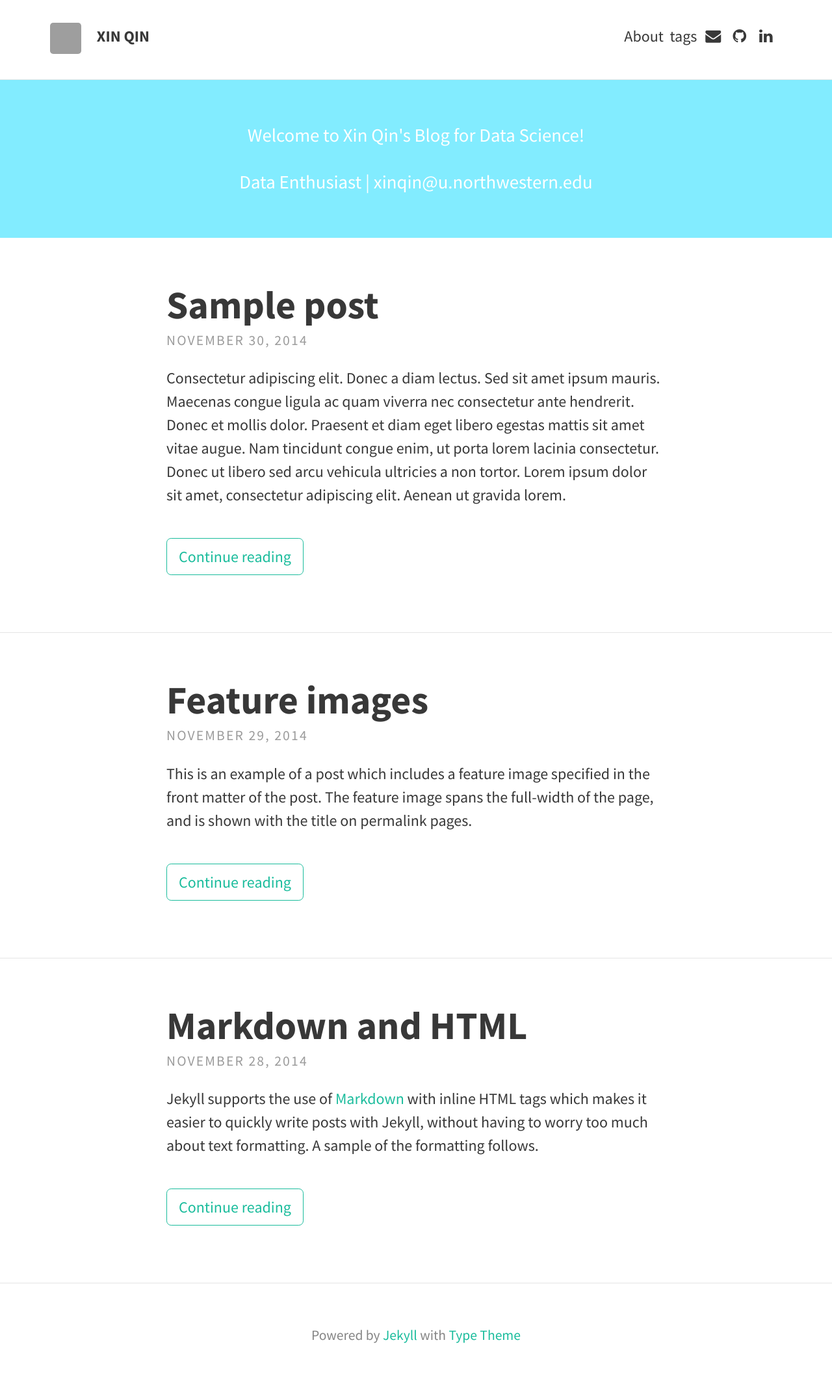
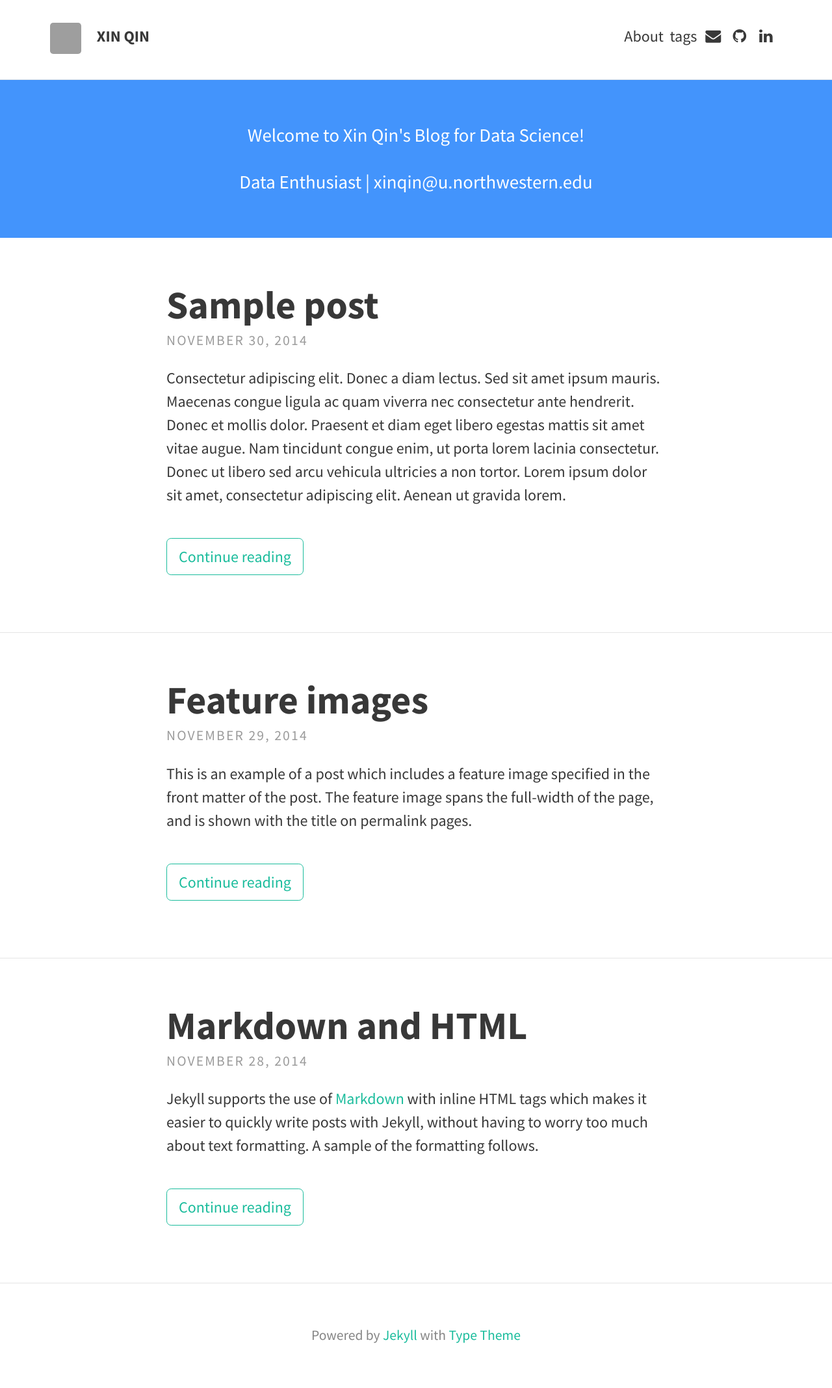
Before and after one commit to XPassion/xinqin.github.io, a Jekyll site: the page built from index.html, in a window 1280 px wide. Shown: the whole page at 65% size. Built offline with Jekyll 4.4.1, drawn with Linux system fonts in a browser that asks for light colours; the list of posts is cut into pages by our own code; grey boxes are pictures that could not be loaded.

Commit message:
update color

```diff
--- a/_sass/base/_variables.scss
+++ b/_sass/base/_variables.scss
@@ -32,6 +32,6 @@ $feature-image-text-color: #fff;
 $feature-image-size: cover; // options include "cover", "contain", "auto"
 
 // Header description box
-$header-desc-background-color: #82ECFF;
+$header-desc-background-color: #4394FC;
 $header-desc-text-color: #FFF;
-$header-desc-link-color: #02453D;
+$header-desc-link-color: #68A9FC;
```
